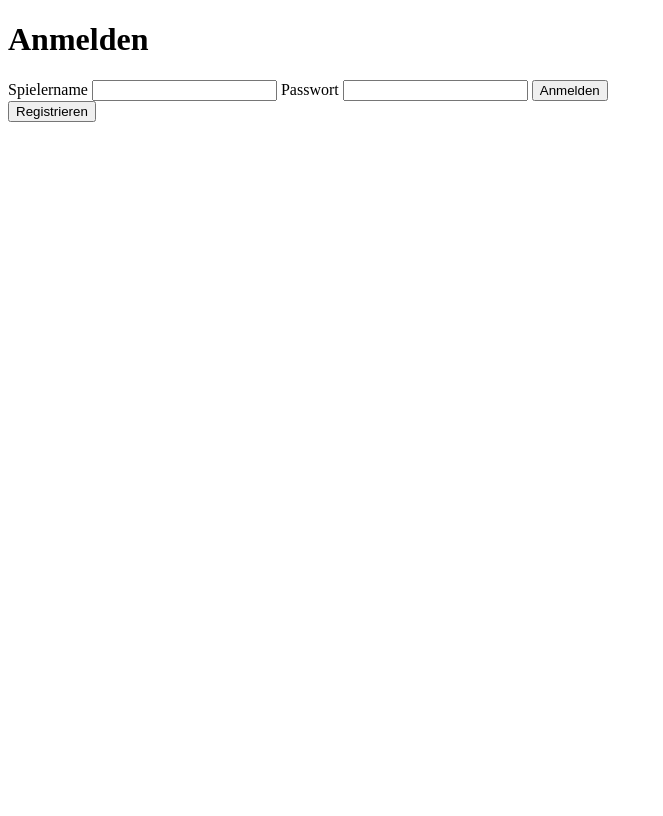
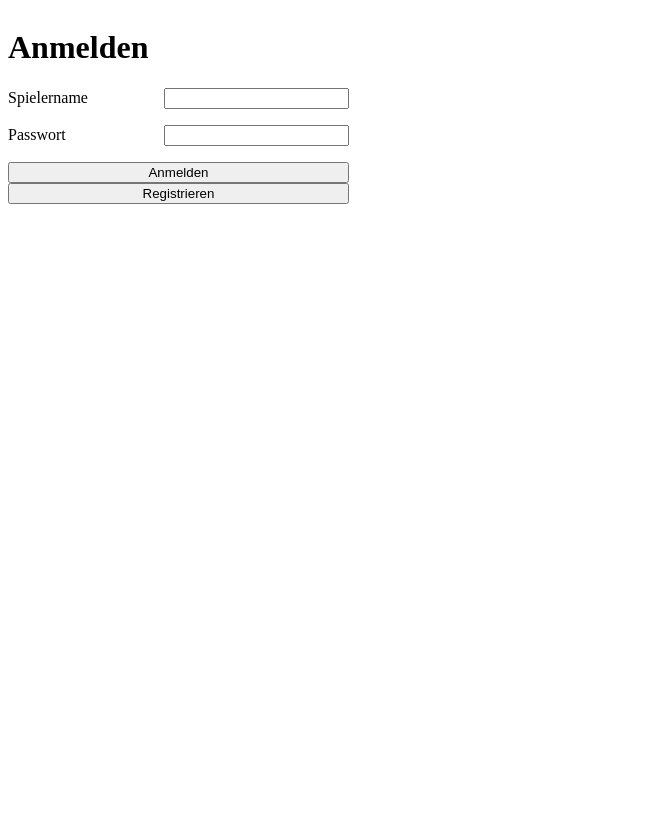
Before and after one commit to JanineEML/quiz, a PHP site: page /login in a window 1280 px wide. Shown: the whole page, without its empty margins (0-663 px from the left). Before the commit the page ends 122 px from the top, so only its background shows below. Run offline with PHP 8.4, Linux system fonts and the light colour scheme.

Commit message:
some simple css

```diff
--- a/public/css/main.css
+++ b/public/css/main.css
@@ -1 +1,37 @@
+body {
+    max-width: 300px;
+    min-height: 100vh;
+
+    display: flex;
+    flex-direction: column;
+}
+
+.f-container {
+    margin: 0 auto;
+}
+
+form {
+    display: flex;
+    flex-direction: column;
+    gap: 1rem;
+}
+
+label {
+    display: flex;
+    align-items: center;
+    gap: 1rem;
+}
+
+.auth-labels {
+    min-width: 140px;
+}
+
+.answers {
+    display: flex;
+    flex-wrap: wrap;
+    gap: 1rem;
+}
+
+.answers form {flex: 1 1 45%;}
+
 .error {color: red;}
--- a/src/Views/login.php
+++ b/src/Views/login.php
@@ -7,6 +7,7 @@
     <title>Login</title>
 </head>
 <body>
+    <div class="f-container">
         <h1>Anmelden</h1>
 
         <?php
@@ -21,13 +22,13 @@
 
         <form action="/login" method="post">
             <label>
-            Spielername
+                <span class="auth-labels">Spielername</span>
 
                 <input type="text" id="playername" name="playername" required>
             </label>
 
             <label>
-            Passwort
+                <span class="auth-labels">Passwort</span>
 
                 <input type="password" id="password" name="password" required>
             </label>
@@ -38,5 +39,6 @@
         <form action="/register" method="get">
             <button type="submit">Registrieren</button>
         </form>
+    </div>
 </body>
 </html>
```
Also changed, not shown: src/Views/home.php (+6 -2 lines), src/Views/quiz/play.php (+6 -3 lines), src/Views/quiz/result.php (+6 -4 lines), src/Views/quiz/start.php (+6 -4 lines), src/Views/register.php (+5 -3 lines). Lines whose indentation alone changed are shown as unchanged.
